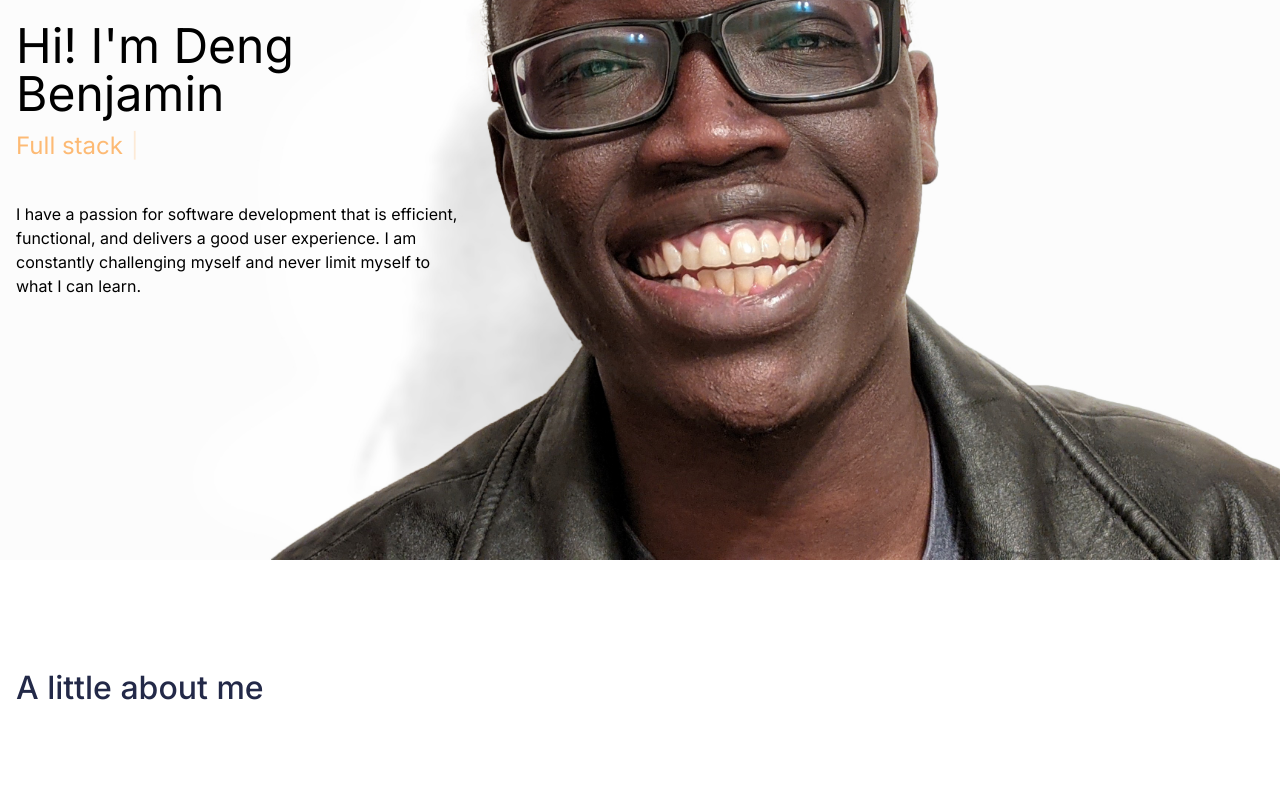
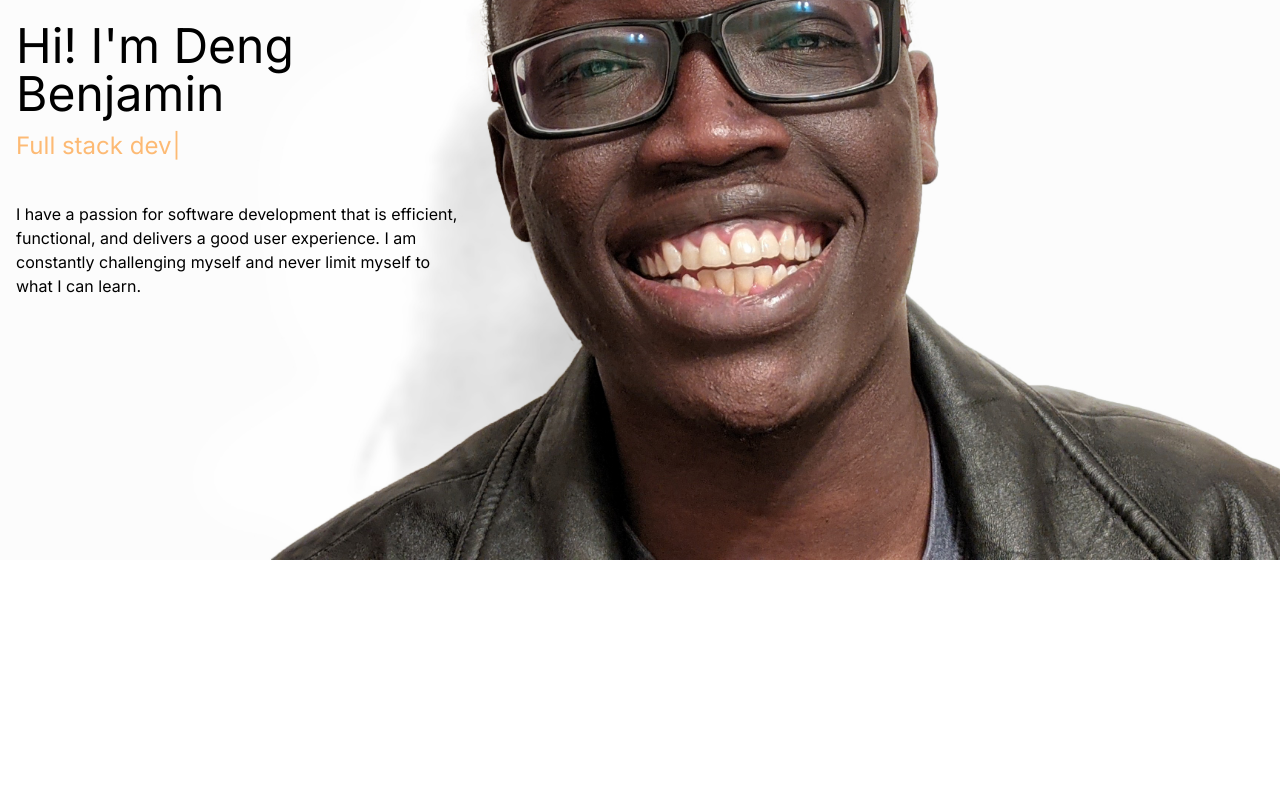
Before and after one commit to dengb3/portfolio-nextjs, a Next.js app: page / in a window 1280 px wide. Shown: the part 240-1040 px from the top of the page. After the commit the page ends 800 px from the top, so only its background shows below. Built offline with nearby package versions, Linux system fonts and the light colour scheme.

Commit message:
- updated layout page

```diff
--- a/app/layout.js
+++ b/app/layout.js
@@ -4,11 +4,6 @@ import "./globals.css";
 import { Inter } from "next/font/google";
 import NavBar from "./Components/NavBar.jsx";
 import Head from "next/head";
-import About from "./pages/about";
-import Home from "./page";
-import Skills from "./pages/skills";
-import Projects from "./pages/projects";
-import Contact from "./pages/contact";
 
 const inter = Inter({ subsets: ["latin"] });
 
@@ -17,7 +12,7 @@ export const metadata = {
   description: "Generated by create next app",
 };
 
-export default function RootLayout() {
+export default function RootLayout({ children }) {
   return (
     <html lang="en">
       <ThemeProvider>
@@ -25,18 +20,8 @@ export default function RootLayout() {
           <Head>
             <title>Deng Benjamin | Portfolio</title>
           </Head>
-
-          <header>
-            <NavBar />
-          </header>
-
-          <div>
-            <Home />
-            <About />
-            <Skills />
-            <Projects />
-            <Contact />
-          </div>
+          <NavBar />
+          <main>{children}</main>
         </body>
       </ThemeProvider>
     </html>
```
Also changed, not shown: app/about/page.jsx (renamed from app/pages/about.jsx), app/contact/page.jsx (renamed from app/pages/contact.jsx), app/projects/page.jsx (renamed from app/pages/projects.jsx), app/skills/page.jsx (renamed from app/pages/skills.jsx).
